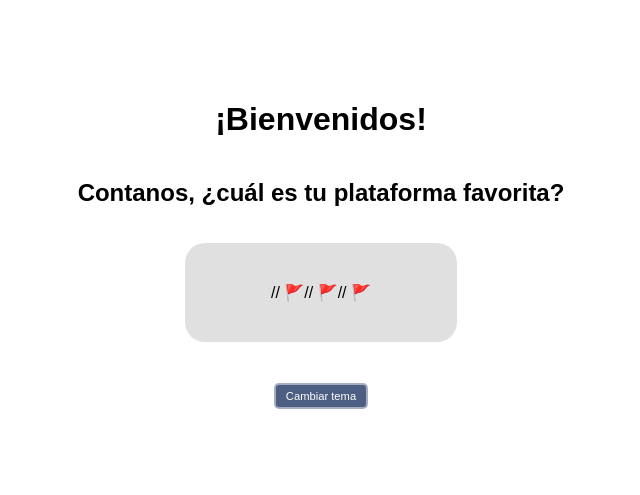
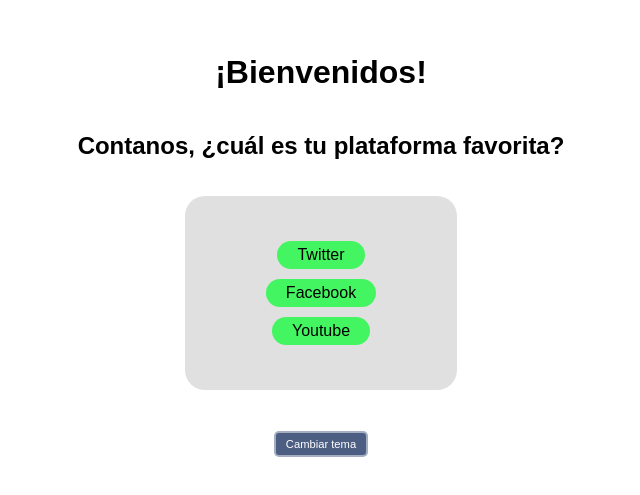
Before and after one commit to myazlle/entrega-FE3, a React (Create React App) app: page / in a window 1280 px wide. Shown: the part 153-648 px from the top of the page, without its empty margins (319-959 px from the left). Built offline with nearby package versions, Linux system fonts and the light colour scheme.

Commit message:
Implemento componente Item

```diff
--- a/src/componentes/Item.js
+++ b/src/componentes/Item.js
@@ -2,10 +2,10 @@
 // 1- crear un <li> que tenga su click preparado para ejecutar el metodo heredado para seleccionar la plataforma como favorita
 // 2- Presentar el nombre de la plataforma que le llega como prop
 
-export default function Item(props) {
+export default function Item({ nombre, handleFavorita }) {
     return (
-      <>
-          // 🚩
-      </>
+      <li onClick={ () => { handleFavorita(nombre)} }>
+        {nombre}
+      </li>
     );
   }
```
